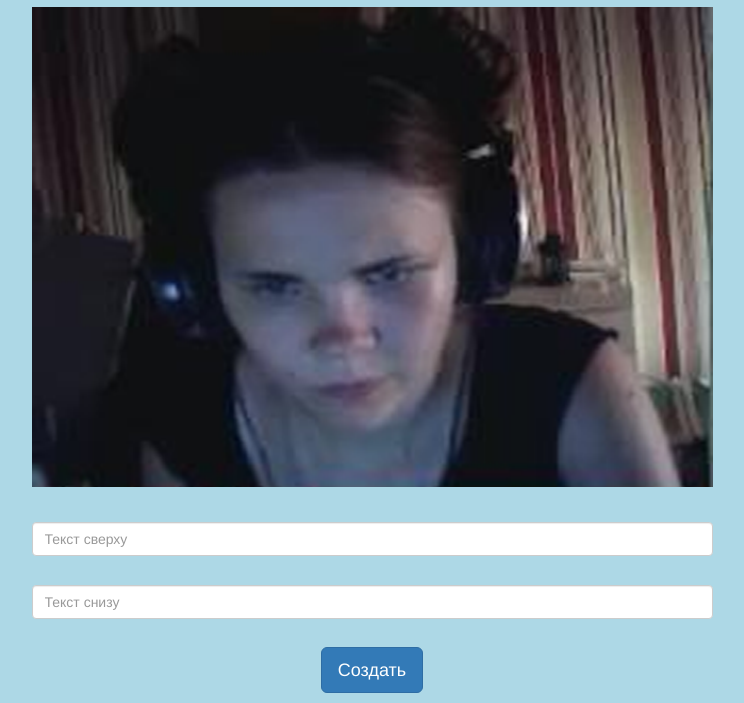
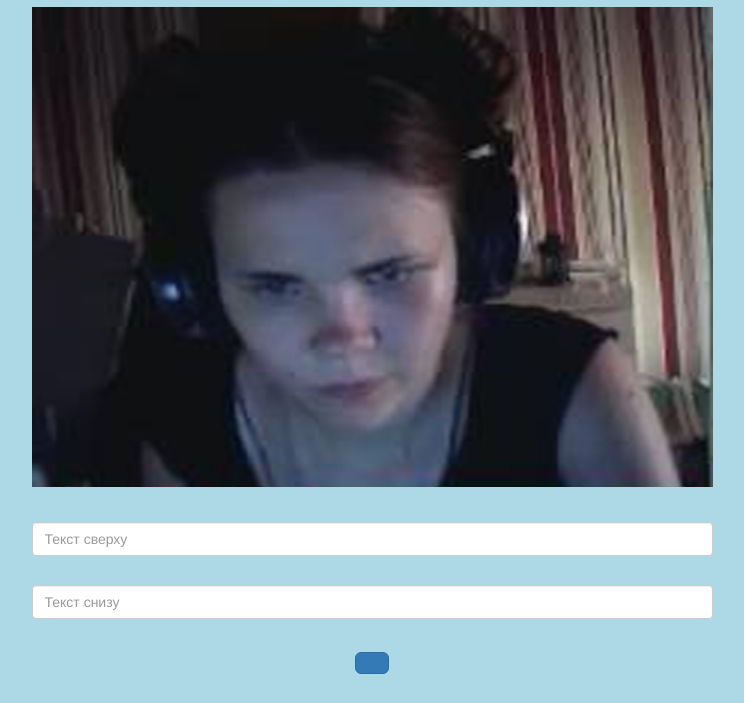
Before and after one commit to 4an70m/memes, a plain HTML site: page index.html in a window 1280 px wide. Shown: the part 97-800 px from the top of the page, without its empty margins (268-1012 px from the left). Drawn offline with nearby package versions, Linux system fonts and the light colour scheme.

Commit message:
Update index.html

```diff
--- a/index.html
+++ b/index.html
@@ -72,8 +72,8 @@
 					<input type="text" placeholder="Текст снизу" id="text-bot" class="form-control">
 					</input>
 					<br/>
-					<input type="button" value="Создать" class="btn btn-primary btn-lg" id="btn-gen">
-					</input>
+					<a value="Создать" class="btn btn-primary btn-lg" id="btn-gen">
+					</a>
 				</form>
 
 			</div>
```
